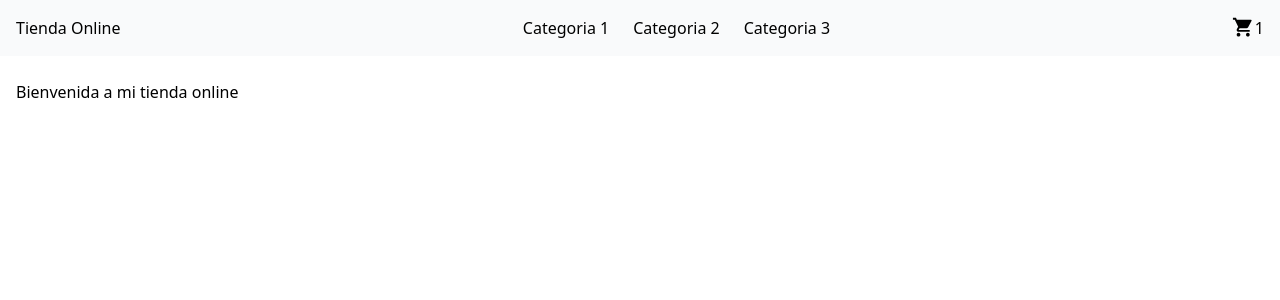
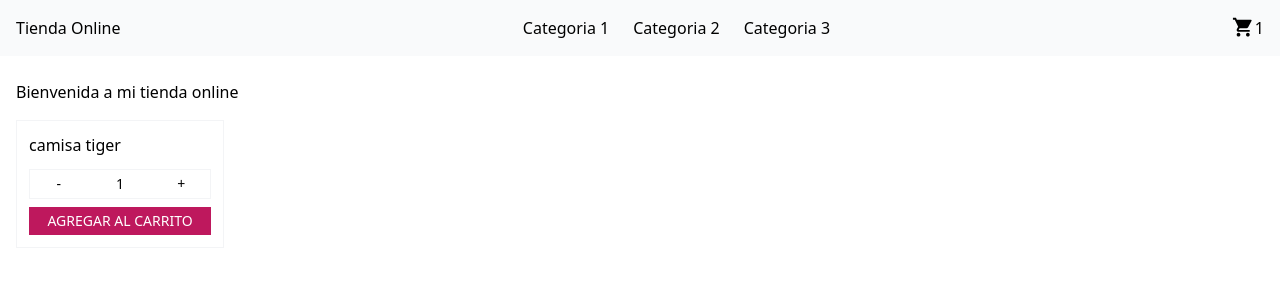
Before and after one commit to Eliza29/TiendaOnline-SeguraElizabeth, a React (Create React App) app: page / in a window 1280 px wide. Shown: the top 300 px of the page. Built offline with nearby package versions, Linux system fonts and the light colour scheme.

Commit message:
contador con boton

```diff
--- /dev/null
+++ b/src/components/ItemCount.js
@@ -0,0 +1,47 @@
+import { useEffect, useState } from "react"
+
+const ItemCount = ({stock, initial}) => {
+
+
+    const [counter, setcounter] = useState(initial)
+    const [disabled, setdisabled] = useState(false)
+
+    useEffect(() => {
+
+        stock > 0? setdisabled(false):setdisabled(true)
+
+    }, [stock])
+
+    const addNumber = () =>{
+        if(counter < stock){
+            setcounter(counter + 1)
+        }
+    }
+
+    const decreaseNumber = () =>{
+        if( counter > initial){
+            setcounter(counter - 1)
+        }
+    }
+
+    const onAdd = (counter) =>{
+        console.log('agregaste'+ counter + 'producto(s) al carrito')
+
+    }
+
+    return (
+        <div className=" w-52 mt-4 p-3 border border-gray-100">
+            <div>camisa tiger</div>
+            <div className="flex space-x-3 mb-2 p-1 mt-3 text-sm font-medium border border-gray-100 bg-white">
+                <button className="w-1/3 flex items-center justify-center" onClick={decreaseNumber}>-</button>
+                <span className="w-1/3 flex items-center justify-center">{counter}</span>
+                <button className="w-1/3 flex items-center justify-center" onClick={addNumber}>+</button>
+            </div>
+            <button className={`w-full text-white p-1 text-sm bg-pink-700 ${ disabled?"disabled:opacity-30":"hover:bg-pink-800"}`} disabled={disabled} onClick={()=> onAdd(counter)}>
+                AGREGAR AL CARRITO
+            </button>
+        </div>
+    )
+}
+
+export default ItemCount
--- a/src/components/ItemListContainer.js
+++ b/src/components/ItemListContainer.js
@@ -1,7 +1,13 @@
+import ItemCount from "./ItemCount"
+
 const ItemListContainer = ({greeting}) => {
     return (
-        <div className="flex flex-wrap p-4 mx-auto mt-20 lg:mt-16">
-            {greeting}
+        <div className="w-full p-4 mx-auto mt-20 lg:mt-16">
+            <h2>{greeting}</h2>
+            <div>
+                <ItemCount  stock={5} initial={1} />
+            </div>
+
         </div>
     )
 }
--- a/tailwind.config.js
+++ b/tailwind.config.js
@@ -6,7 +6,9 @@ module.exports = {
     extend: {},
   },
   variants: {
-    extend: {},
+    extend: {
+      opacity: ['disabled'],
+    },
   },
   plugins: [],
 }
```
